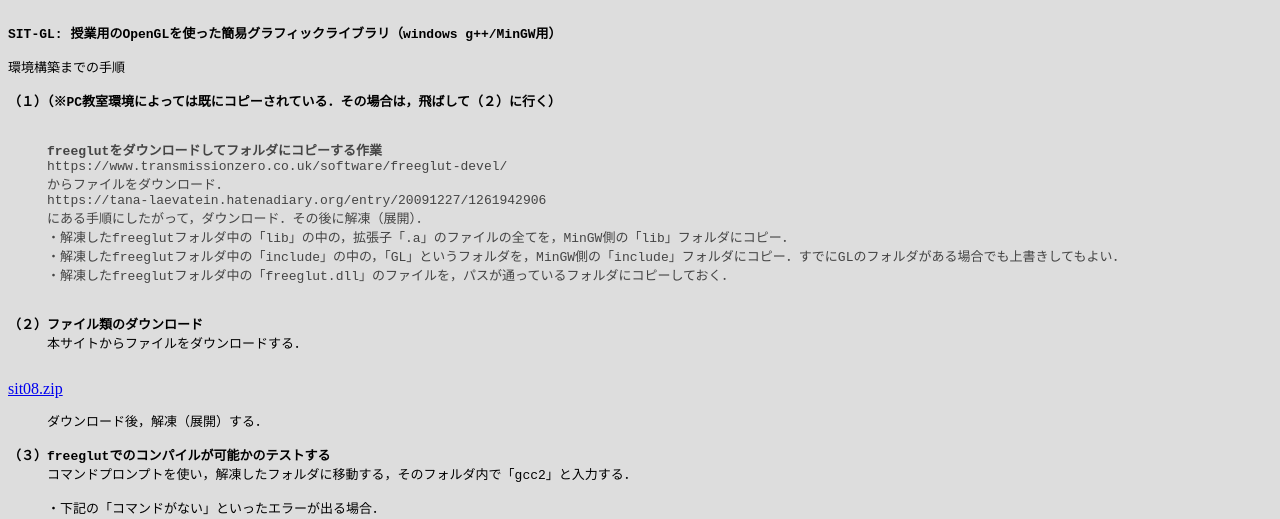
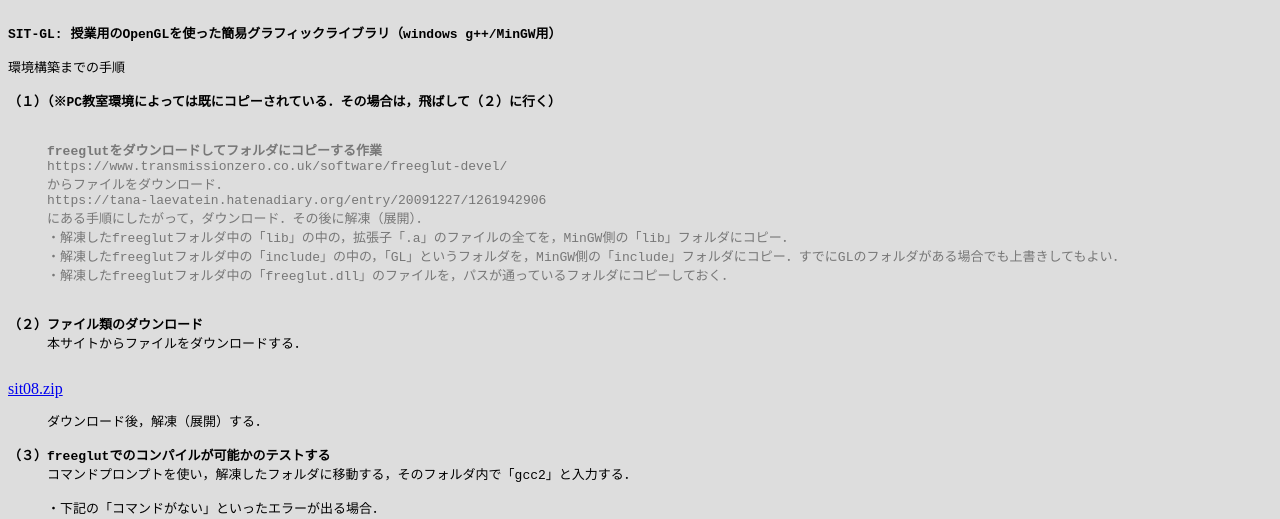
Before and after one commit to m-asyua/m-asyua.github.io-, a plain HTML site: page sit_gl/index.html in a window 1280 px wide. Shown: the top 519 px of the page. Drawn offline with Linux system fonts and the light colour scheme.

Commit message:
Update index.html

```diff
--- a/sit_gl/index.html
+++ b/sit_gl/index.html
@@ -10,7 +10,7 @@
 
 <b>（１）（※PC教室環境によっては既にコピーされている．その場合は，飛ばして（２）に行く）</b>
 
- <font color="#444444">
+ <font color="#777777">
      <b>freeglutをダウンロードしてフォルダにコピーする作業</b>
      https://www.transmissionzero.co.uk/software/freeglut-devel/
      からファイルをダウンロード．
```
